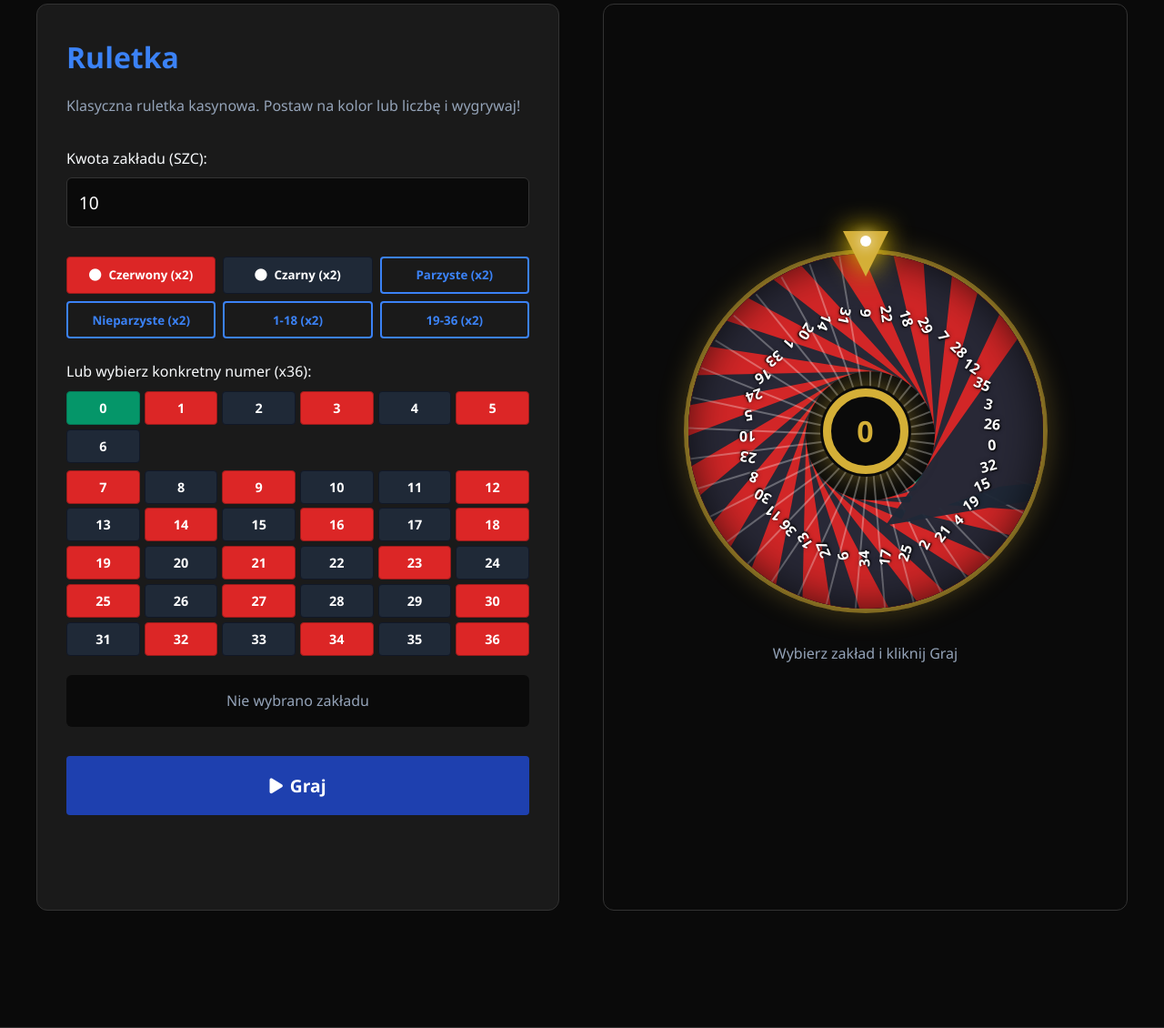
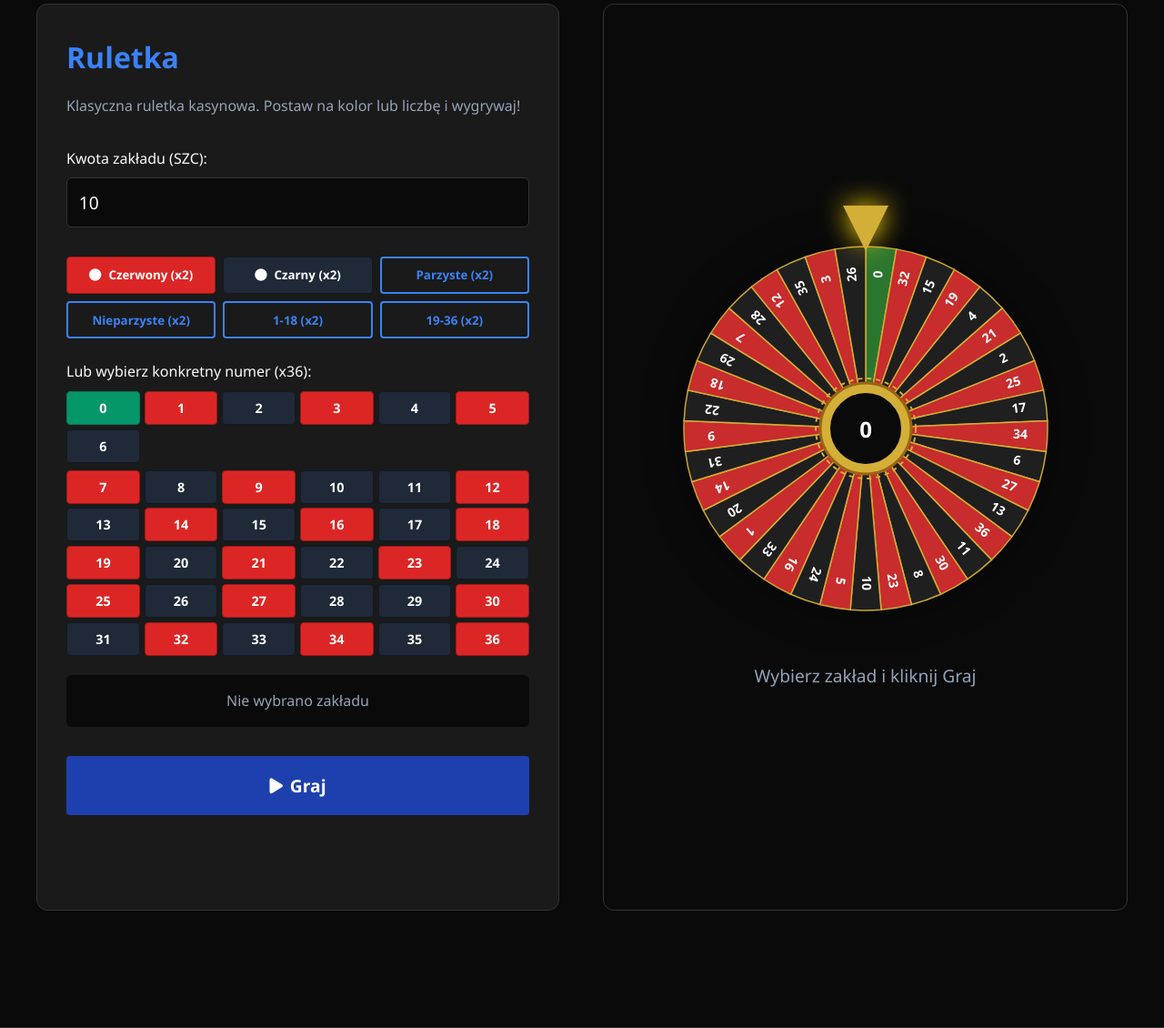
Before and after one commit to mmaciejakz/casino67, a PHP site: page /game.php?id=1 in a window 1280 px wide. Shown: the part 143-1273 px from the top of the page at 91% size. Run offline with PHP 8.4, Linux system fonts and the light colour scheme; data comes from the database, SQL or seed files in the repository.

Commit message:
ruletka działa

```diff
--- a/game.php
+++ b/game.php
@@ -140,100 +140,114 @@ include 'header.php';
                 </div>
             <?php endif; ?>
 
-            <!-- ROULETTE ANIMATION -->
+            <!-- ROULETTE ANIMATION - WERSJA SVG -->
             <?php if ($game['type'] == 'roulette'): ?>
                 <div id="roulette-container" style="text-align: center;">
-                    <div style="position: relative; width: 400px; height: 400px; margin: 0 auto;">
-                        <!-- Koło ruletki -->
-                        <div id="roulette-wheel" style="width: 100%; height: 100%; border-radius: 50%; position: relative; overflow: hidden; border: 5px solid #d4af37; box-shadow: 0 0 30px rgba(212, 175, 55, 0.3);">
+                    <div style="position: relative; width: 450px; height: 450px; margin: 0 auto;">
 
-                            <!-- Segmenty koła -->
+                        <!-- KOŁO RULETKI JAKO SVG -->
+                        <svg id="roulette-wheel" width="450" height="450" viewBox="0 0 450 450" style="transform: rotate(0deg); transition: transform 3s cubic-bezier(0.2, 0.9, 0.3, 1);">
+
                             <?php
-                            // Prawidłowa kolejność w ruletce europejskiej (zgodnie z kierunkiem wskazówek zegara)
+                            // Prawidłowa kolejność numerów w ruletce europejskiej
                             $numbers = [0, 32, 15, 19, 4, 21, 2, 25, 17, 34, 6, 27, 13, 36, 11, 30, 8, 23, 10, 5, 24, 16, 33, 1, 20, 14, 31, 9, 22, 18, 29, 7, 28, 12, 35, 3, 26];
-                            $colors = [];
+                            $reds = [1, 3, 5, 7, 9, 12, 14, 16, 18, 19, 21, 23, 25, 27, 30, 32, 34, 36];
 
-                            // Przypisz kolory
-                            foreach($numbers as $num) {
-                                if($num == 0) $colors[] = '#059669'; // zielony
-                                else {
-                                    $reds = [1,3,5,7,9,12,14,16,18,19,21,23,25,27,30,32,34,36];
-                                    $colors[] = in_array($num, $reds) ? '#dc2626' : '#1f2937';
-                                }
+                            $centerX = 225;
+                            $centerY = 225;
+                            $radius = 200;
+                            $innerRadius = 140;
+                            $anglePerSegment = 360 / 37;
+                            $startAngle = 0;
+
+                            for($i = 0; $i < 37; $i++):
+                                $number = $numbers[$i];
+                                $endAngle = $startAngle + $anglePerSegment;
+                                $midAngle = $startAngle + ($anglePerSegment / 2);
+
+                                // Określenie koloru
+                                if($number == 0) {
+                                    $color = '#2e7d32'; // Zielony
+                                } else {
+                                    $color = in_array($number, $reds) ? '#d32f2f' : '#212121'; // Czerwony lub czarny
                                 }
 
-                            $startAngle = 0;
-                            $anglePerSegment = 360 / 37;
+                                // Konwersja na radiany dla obliczeń
+                                $startRad = deg2rad($startAngle - 90);
+                                $endRad = deg2rad($endAngle - 90);
+                                $midRad = deg2rad($midAngle - 90);
 
-                            for($i = 0; $i < 37; $i++):
-                                $endAngle = $startAngle + $anglePerSegment;
-                                $midAngle = $startAngle + ($anglePerSegment / 2);
-                                $radians = deg2rad($midAngle);
+                                // Współrzędne punktów
+                                $x1 = $centerX + $radius * cos($startRad);
+                                $y1 = $centerY + $radius * sin($startRad);
+                                $x2 = $centerX + $radius * cos($endRad);
+                                $y2 = $centerY + $radius * sin($endRad);
 
-                                // Współrzędne dla numeru (na zewnątrz koła)
-                                $radius = 160;
-                                $x = 200 + cos($radians) * $radius;
-                                $y = 200 + sin($radians) * $radius;
+                                // Ścieżka SVG dla segmentu
+                                $largeArc = ($anglePerSegment > 180) ? 1 : 0;
                                 ?>
                                 <!-- Segment koła -->
-                                <div style="position: absolute; width: 0; height: 0; left: 200px; top: 200px;
-                                            border-left: 200px solid transparent;
-                                            border-right: 200px solid transparent;
-                                            border-bottom: 200px solid <?php echo $colors[$i]; ?>;
-                                            transform: rotate(<?php echo $startAngle; ?>deg) translateY(-50%);
-                                            transform-origin: 0 0; opacity: 0.95;">
-                                </div>
+                                <path d="M <?php echo $centerX; ?>,<?php echo $centerY; ?> L <?php echo $x1; ?>,<?php echo $y1; ?> A <?php echo $radius; ?>,<?php echo $radius; ?> 0 <?php echo $largeArc; ?>,1 <?php echo $x2; ?>,<?php echo $y2; ?> Z"
+                                    fill="<?php echo $color; ?>"
+                                    stroke="#d4af37"
+                                    stroke-width="1.5"
+                                    opacity="0.95" />
 
-                                <!-- Biała linia oddzielająca -->
-                                <div style="position: absolute; left: 200px; top: 0; width: 2px; height: 200px;
-                                            background: rgba(255, 255, 255, 0.3);
-                                            transform-origin: bottom;
-                                            transform: translateX(-50%) rotate(<?php echo $startAngle; ?>deg);">
-                                </div>
+                                <!-- Numer -->
+                                <?php
+                                $textX = $centerX + ($innerRadius + 30) * cos($midRad);
+                                $textY = $centerY + ($innerRadius + 30) * sin($midRad);
+                                ?>
+                                <text x="<?php echo $textX; ?>" y="<?php echo $textY; ?>"
+                                    fill="white"
+                                    font-size="14"
+                                    font-weight="bold"
+                                    text-anchor="middle"
+                                    dominant-baseline="middle"
+                                    transform="rotate(<?php echo $midAngle - 90; ?>, <?php echo $textX; ?>, <?php echo $textY; ?>)">
+                                    <?php echo $number; ?>
+                                </text>
 
                             <?php
                                 $startAngle = $endAngle;
                             endfor;
                             ?>
 
-                            <!-- Numerki na kole (umieszczone na zewnątrz) -->
-                            <?php
-                            $startAngle = 0;
-                            for($i = 0; $i < 37; $i++):
-                                $midAngle = $startAngle + ($anglePerSegment / 2);
-                                $radians = deg2rad($midAngle);
-                                $radius = 135;
-                                $x = 200 + cos($radians) * $radius - 12;
-                                $y = 200 + sin($radians) * $radius - 12;
-                            ?>
-                                <div class="roulette-number-label" data-num="<?php echo $numbers[$i]; ?>"
-                                    style="position: absolute; left: <?php echo $x; ?>px; top: <?php echo $y; ?>px;
-                                            width: 24px; height: 24px; display: flex; align-items: center; justify-content: center;
-                                            color: white; font-size: 16px; font-weight: bold;
-                                            text-shadow: 1px 1px 2px black, 0 0 5px rgba(0,0,0,0.5);
-                                            z-index: 10; transform: rotate(<?php echo -$midAngle; ?>deg);">
-                                    <?php echo $numbers[$i]; ?>
+                            <!-- Środek koła -->
+                            <circle cx="225" cy="225" r="50" fill="#d4af37" stroke="#996515" stroke-width="3"/>
+                            <circle cx="225" cy="225" r="40" fill="#0a0a0a" stroke="#d4af37" stroke-width="2"/>
+                            <text x="225" y="235" id="roulette-display" fill="white" font-size="24" font-weight="bold" text-anchor="middle">0</text>
+
+                            <!-- Złote akcenty -->
+                            <circle cx="225" cy="225" r="55" fill="none" stroke="#d4af37" stroke-width="2" stroke-dasharray="5,5"/>
+                        </svg>
+
+                        <!-- WSKAŹNIK (stały na górze) -->
+                        <div style="position: absolute; top: -20px; left: 50%; transform: translateX(-50%); z-index: 50;">
+                            <div style="width: 0; height: 0; border-left: 25px solid transparent; border-right: 25px solid transparent; border-top: 50px solid #d4af37; filter: drop-shadow(0 0 15px gold);"></div>
+                            <div style="width: 12px; height: 12px; background: white; border-radius: 50%; margin: -38px auto 0; box-shadow: 0 0 20px white;"></div>
                         </div>
-                            <?php
-                                $startAngle += $anglePerSegment;
-                            endfor;
-                            ?>
                     </div>
 
-                        <!-- Środek koła -->
-                        <div style="position: absolute; top: 50%; left: 50%; transform: translate(-50%, -50%); width: 100px; height: 100px; background: #d4af37; border-radius: 50%; display: flex; align-items: center; justify-content: center; z-index: 20; border: 3px solid #0a0a0a; box-shadow: 0 0 30px rgba(212, 175, 55, 0.5);">
-                            <div style="width: 80px; height: 80px; background: #0a0a0a; border-radius: 50%; display: flex; align-items: center; justify-content: center; color: #d4af37; font-weight: bold; font-size: 2rem; border: 2px solid #d4af37;" id="roulette-display">0</div>
+                    <p id="roulette-status" style="color: var(--text-gray); margin-top: 2rem; font-size: 1.2rem;">Wybierz zakład i kliknij Graj</p>
                 </div>
 
-                        <!-- Wskaźnik (stały) -->
-                        <div style="position: absolute; top: -20px; left: 50%; transform: translateX(-50%); width: 0; height: 0; border-left: 25px solid transparent; border-right: 25px solid transparent; border-top: 50px solid #d4af37; filter: drop-shadow(0 0 15px gold); z-index: 30;"></div>
-                        <div style="position: absolute; top: -15px; left: 50%; transform: translateX(-50%); width: 12px; height: 12px; background: white; border-radius: 50%; z-index: 31; box-shadow: 0 0 15px white;"></div>
+                <style>
+                #roulette-wheel {
+                    transform: rotate(0deg);
+                    filter: drop-shadow(0 0 20px rgba(0,0,0,0.5));
+                }
 
-                        <!-- Oświetlenie wewnętrzne -->
-                        <div style="position: absolute; top: 0; left: 0; width: 100%; height: 100%; border-radius: 50%; box-shadow: inset 0 0 50px rgba(0,0,0,0.8); pointer-events: none; z-index: 25;"></div>
-                    </div>
-                    <p id="roulette-status" style="color: var(--text-gray); margin-top: 2rem;">Wybierz zakład i kliknij Graj</p>
-                </div>
+                .roulette-number-highlight {
+                    animation: pulse 0.5s ease infinite;
+                }
+
+                @keyframes pulse {
+                    0% { r: 15; opacity: 1; }
+                    50% { r: 20; opacity: 0.7; }
+                    100% { r: 15; opacity: 1; }
+                }
+                </style>
             <?php endif; ?>
 
             <!-- SLOTS ANIMATION -->
@@ -378,7 +392,7 @@ document.addEventListener('DOMContentLoaded', function() {
 });
 <?php endif; ?>
 
-// ROULETTE LOGIC
+// ROULETTE LOGIC - Z RESETEM DO POZYCJI STARTOWEJ
 <?php if ($game['type'] == 'roulette'): ?>
 document.addEventListener('DOMContentLoaded', function() {
     console.log('Roulette initialized');
@@ -397,9 +411,25 @@ document.addEventListener('DOMContentLoaded', function() {
     let selectedNumber = null;
     let currentRotation = 0;
 
-    // Prawidłowa kolejność numerów w ruletce europejskiej (zgodnie z kierunkiem wskazówek zegara)
+    // Prawidłowa kolejność numerów
     const numberOrder = [0, 32, 15, 19, 4, 21, 2, 25, 17, 34, 6, 27, 13, 36, 11, 30, 8, 23, 10, 5, 24, 16, 33, 1, 20, 14, 31, 9, 22, 18, 29, 7, 28, 12, 35, 3, 26];
-    const segmentAngle = 360 / 37; // 9.7297 stopnia
+    const segmentAngle = 360 / 37;
+
+    // Ustaw pozycję startową - między polem 26 a 0
+    function resetToStartPosition() {
+        // Szybki reset bez animacji
+        rouletteWheel.style.transition = 'none';
+        rouletteWheel.style.transform = 'rotate(0deg)';
+        currentRotation = 0;
+
+        // Wymuś repaint
+        void rouletteWheel.offsetWidth;
+
+        // Przywróć transition
+        rouletteWheel.style.transition = 'transform 3s cubic-bezier(0.2, 0.9, 0.3, 1)';
+
+        console.log('Koło zresetowane do pozycji startowej');
+    }
 
     // Obsługa prostych zakładów
     simpleBtns.forEach(btn => {
@@ -459,15 +489,10 @@ document.addEventListener('DOMContentLoaded', function() {
         playBtn.disabled = true;
         resultDiv.innerText = 'Gramy...';
         resultDiv.style.color = 'var(--text-gray)';
-        rouletteStatus.innerText = 'Losowanie...';
+        rouletteStatus.innerText = 'Koło się kręci...';
 
-        // Usuń poprzednie podświetlenia
-        document.querySelectorAll('.roulette-number-label').forEach(label => {
-            label.classList.remove('winner-highlight');
-            label.style.color = 'white';
-            label.style.fontSize = '16px';
-            label.style.textShadow = '1px 1px 2px black, 0 0 5px rgba(0,0,0,0.5)';
-        });
+        // ZRESETUJ KOŁO DO POZYCJI STARTOWEJ
+        resetToStartPosition();
 
         const formData = new URLSearchParams();
         formData.append('game_id', '<?php echo $game_id; ?>');
@@ -491,39 +516,33 @@ document.addEventListener('DOMContentLoaded', function() {
                 return;
             }
 
+            // Krótkie opóźnienie, żeby reset był widoczny
+            setTimeout(() => {
                 // Znajdź indeks wylosowanego numeru
                 const resultNum = parseInt(data.details.result);
                 const resultIndex = numberOrder.indexOf(resultNum);
 
-            // Oblicz kąt dla wylosowanego numeru (środek segmentu)
-            // Wskaźnik jest na górze (90 stopni w tej orientacji)
+                // Oblicz kąt obrotu - środek segmentu ma być pod wskaźnikiem
                 const targetAngle = (resultIndex * segmentAngle) + (segmentAngle / 2);
 
-            // Chcemy, żeby środek segmentu znalazł się pod wskaźnikiem (na górze)
-            // Wskaźnik jest na 90°, więc odejmujemy targetAngle od 90
-            const rotationToTop = 90 - targetAngle;
+                // Wskaźnik jest na górze, koło kręci się zgodnie z ruchem wskazówek zegara
+                const rotationToTop = 360 - targetAngle;
 
-            // Dodajemy pełne obroty (5-8 obrotów dla efektu)
-            const fullSpins = 5 + Math.floor(Math.random() * 4);
+                // Dodaj pełne obroty
+                const fullSpins = 5 + Math.floor(Math.random() * 5);
                 const finalRotation = currentRotation + (fullSpins * 360) + rotationToTop;
 
-            // Animacja koła
-            rouletteWheel.style.transition = 'transform 2.5s cubic-bezier(0.2, 0.9, 0.3, 1)';
+                console.log('Numer:', resultNum);
+                console.log('Target angle:', targetAngle);
+                console.log('Rotation to top:', rotationToTop);
+                console.log('Final rotation:', finalRotation);
+
+                // Animacja
                 rouletteWheel.style.transform = `rotate(${finalRotation}deg)`;
                 currentRotation = finalRotation;
 
                 setTimeout(() => {
-                rouletteDisplay.innerText = resultNum;
-
-                // Podświetl wylosowany numer na kole
-                document.querySelectorAll('.roulette-number-label').forEach(label => {
-                    if (parseInt(label.dataset.num) === resultNum) {
-                        label.style.color = 'gold';
-                        label.style.fontSize = '20px';
-                        label.style.textShadow = '0 0 10px gold, 0 0 20px gold';
-                        label.classList.add('winner-highlight');
-                    }
-                });
+                    rouletteDisplay.textContent = resultNum;
 
                     if (data.win) {
                         resultDiv.innerText = `WYGRANA! +${data.win_amount} SZC`;
@@ -541,7 +560,8 @@ document.addEventListener('DOMContentLoaded', function() {
                     }
 
                     playBtn.disabled = false;
-            }, 2500);
+                }, 3000);
+            }, 50); // Krótkie opóźnienie na reset
         })
         .catch(error => {
             console.error('Error:', error);
```
Lines whose indentation alone changed are shown as unchanged.
